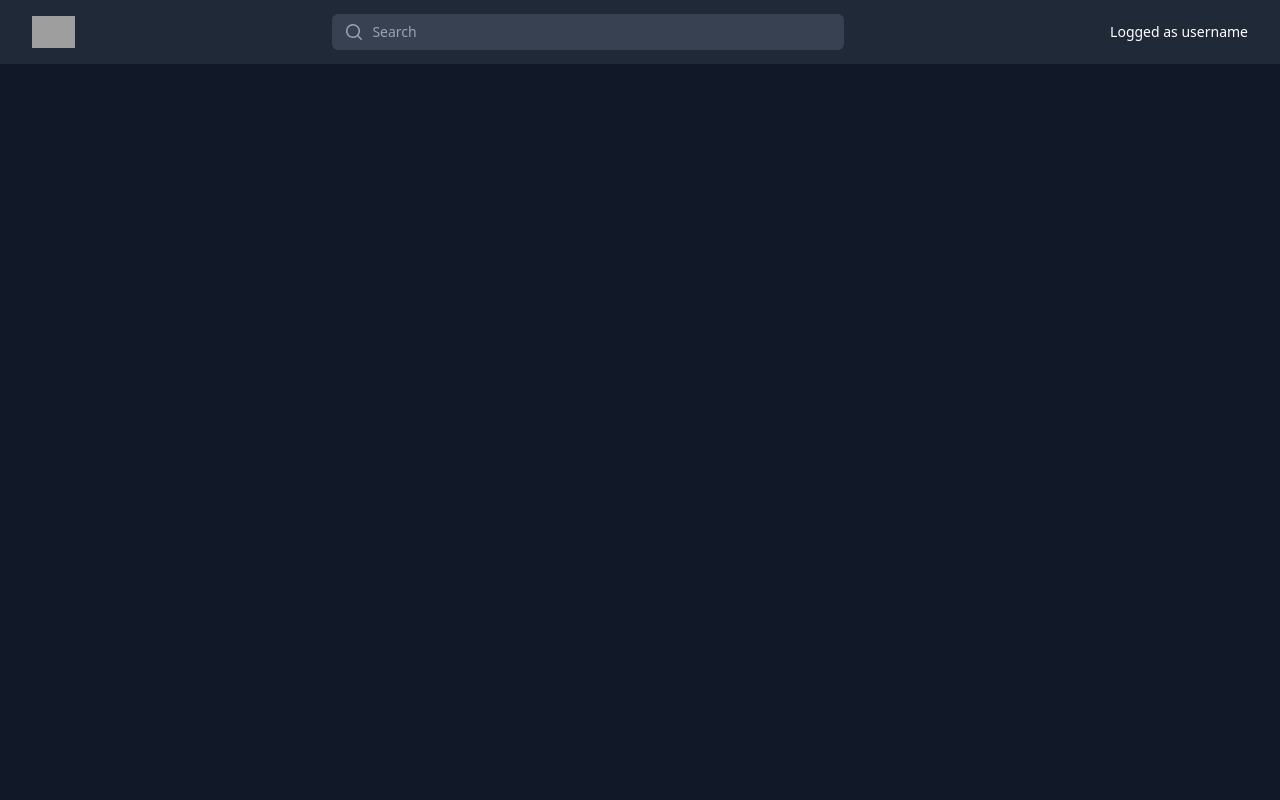
After one commit to damyancodixis/movie_rating, a Symfony app: template templates/layout.html.twig in a window 1280 px wide. The commit adds this page. Run offline with Twig, Linux system fonts and the light colour scheme; the template is opened without the code that fills it, so the values that code supplies are empty; style sheets or scripts are compiled from the project's sources; some libraries are stand-ins or nearby versions; grey boxes are pictures that could not be loaded.

Commit message:
Add header with search bar and pagination to homepage

```diff
--- a/templates/base.html.twig
+++ b/templates/base.html.twig
@@ -1,5 +1,5 @@
 <!DOCTYPE html>
-<html>
+<html class="h-full">
     <head>
         <meta charset="UTF-8">
         <title>{% block title %}Welcome!{% endblock %}</title>
--- /dev/null
+++ b/templates/layout.html.twig
@@ -0,0 +1,84 @@
+{% extends "base.html.twig" %}
+
+{% block body %}
+    {# Header and navigation. Parameters needed:
+        searchProp - the search bar will fetch objects based on this property
+        routeName - the name propery of the #Route attribute of the controller
+    #}
+    <nav class="bg-gray-800" x-data="{menuOpen: false}">
+        <div class="mx-auto max-w-7xl px-2 sm:px-4 lg:px-8">
+            <div class="relative flex h-16 items-center justify-between">
+                <div class="flex items-center px-2 lg:px-0">
+                    <div class="flex-shrink-0">
+                        {# Even when other pages extend layout, site logo always leads to homepage #}
+                        <a href="{{ path('homepage') }}">
+                            <img class="h-8 w-auto" src="https://tailwindui.com/img/logos/mark.svg?color=indigo&shade=500">
+                        </a>
+                    </div>
+                </div>
+                <div class="flex flex-1 justify-center px-2 lg:ml-6">
+                    <div class="w-full max-w-lg">
+                        <label for="search" class="sr-only">Search</label>
+                        <div class="relative">
+                            <div class="pointer-events-none absolute inset-y-0 left-0 flex items-center pl-3">
+                                <svg class="h-5 w-5 text-gray-400" viewbox="0 0 20 20" fill="currentColor" aria-hidden="true">
+                                    <path fill-rule="evenodd" d="M9 3.5a5.5 5.5 0 100 11 5.5 5.5 0 000-11zM2 9a7 7 0 1112.452 4.391l3.328 3.329a.75.75 0 11-1.06 1.06l-3.329-3.328A7 7 0 012 9z" clip-rule="evenodd"/>
+                                </svg>
+                            </div>
+                            <form action="{{ path(routeName) }}">
+                                <input id="search" name="{{searchProp}}" class="block w-full rounded-md border-0 bg-gray-700 py-1.5 pl-10 pr-3 text-gray-300 placeholder:text-gray-400 focus:bg-white focus:text-gray-900 focus:ring-0 sm:text-sm sm:leading-6" placeholder="Search" type="search">
+                            </form>
+                        </div>
+                    </div>
+                </div>
+                <div class="flex lg:hidden">
+                    {# Mobile menu button  #}
+                    <button type="button" @click="menuOpen = !menuOpen" class="relative inline-flex items-center justify-center rounded-md p-2 text-gray-400 hover:bg-gray-700 hover:text-white focus:outline-none focus:ring-2 focus:ring-inset focus:ring-white" aria-controls="mobile-menu" aria-expanded="false">
+                        <span class="absolute -inset-0.5"></span>
+                        <span class="sr-only">Open main menu</span>
+
+                        <svg x-show="!menuOpen" class="block h-6 w-6" fill="none" viewbox="0 0 24 24" stroke-width="1.5" stroke="currentColor" aria-hidden="true">
+                            <path stroke-linecap="round" stroke-linejoin="round" d="M3.75 6.75h16.5M3.75 12h16.5m-16.5 5.25h16.5"/>
+                        </svg>
+
+                        <svg x-show="menuOpen" class="block h-6 w-6" fill="none" viewbox="0 0 24 24" stroke-width="1.5" stroke="currentColor" aria-hidden="true">
+                            <path stroke-linecap="round" stroke-linejoin="round" d="M6 18L18 6M6 6l12 12"/>
+                        </svg>
+                    </button>
+                </div>
+                <div class="hidden lg:ml-4 lg:block">
+                    <div class="flex items-center">
+                        {# Profile dropdown  #}
+                        <div class="relative ml-4 flex-shrink-0">
+                            <div>
+                                <button @click="menuOpen = !menuOpen" @click.outside="menuOpen = false" type="button" class="relative flex rounded-full bg-gray-800 text-sm text-white focus:outline-none focus:ring-2 focus:ring-white focus:ring-offset-2 focus:ring-offset-gray-800" id="user-menu-button" aria-expanded="false" aria-haspopup="true">
+                                    <span class="absolute -inset-1.5"></span>
+                                    <span class="sr-only">Open user menu</span>
+                                    <span>Logged as username</span>
+                                </button>
+                            </div>
+                            <div x-show="menuOpen" class="absolute right-0 z-10 mt-2 w-48 origin-top-right rounded-md bg-white py-1 shadow-lg ring-1 ring-black ring-opacity-5 focus:outline-none" role="menu" aria-orientation="vertical" aria-labelledby="user-menu-button" tabindex="-1">
+                                <a class="block px-4 py-2 text-sm text-gray-700" role="menuitem" tabindex="-1" id="user-menu-item-2">Sign out</a>
+                            </div>
+                        </div>
+                    </div>
+                </div>
+            </div>
+        </div>
+
+        {# Mobile menu, show/hide based on menu state. #}
+        <div class="lg:hidden" id="mobile-menu" x-show="menuOpen">
+            <div class="border-t border-gray-700 pb-3 pt-4">
+                <div class="flex flex-col px-5">
+                    <div class="text-base font-medium text-white">username</div>
+                    <div class="text-sm font-medium text-gray-400">email@example.com</div>
+                </div>
+                <div class="mt-3 space-y-1 px-2">
+                    <a href="#" class="block rounded-md px-3 py-2 text-base font-medium text-gray-400 hover:bg-gray-700 hover:text-white">Sign out</a>
+                </div>
+            </div>
+        </div>
+    </nav>
+
+    {% block content %}{% endblock %}
+{% endblock %}
```
Also changed, not shown: src/Controller/MovieController.php (+30 -6 lines), src/Repository/MovieRepository.php (+7 -1 lines), templates/components/pagination.html.twig (added, +80 -0 lines), templates/pages/home.html.twig (renamed from templates/home.html.twig, +5 -4 lines), templates/pages/not_found.html.twig (added, +7 -0 lines).
